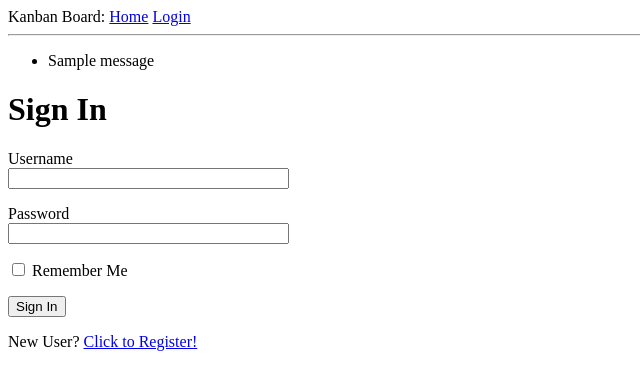
After one commit to QifanYang-bw/kanbanboard, a Flask app: page /login in a window 1280 px wide. The commit adds this page. Shown: the top 390 px of the page, without its empty margins (0-640 px from the left). Run offline with Flask 2, Linux system fonts and the light colour scheme; tables that the repository leaves empty hold one stand-in row (values such as "Sample post"); one stand-in notice (Sample message) is shown; some libraries are stand-ins or nearby versions.

Commit message:
Added Login function

```diff
--- a/app.py
+++ b/app.py
@@ -1,21 +1,97 @@
 from schema import *
 
-from flask import Flask, render_template, request, jsonify, redirect, url_for
+from flask import Flask, render_template, request, jsonify, redirect, url_for, flash
 from flask_sqlalchemy import SQLAlchemy
+from flask_login import LoginManager, login_user, logout_user, current_user, login_required, UserMixin
+from werkzeug.urls import url_parse
+from werkzeug.security import generate_password_hash, check_password_hash
+from datetime import datetime
 
 app = Flask(__name__)
 
+app.config['SECRET_KEY'] = 'I dont know how this works'
 app.config['SQLALCHEMY_DATABASE_URI'] = 'sqlite:///schema.db'
 app.config['SQLALCHEMY_TRACK_MODIFICATIONS'] = False
 
 db = SQLAlchemy(app)
 
+login_manager = LoginManager(app)
+login_manager.login_view = 'login'
+#-------------------------------------------------------
+
+from flask_wtf import FlaskForm
+from wtforms import StringField, PasswordField, BooleanField, SubmitField
+from wtforms.validators import ValidationError, DataRequired, Email, EqualTo
+
+class LoginForm(FlaskForm):
+    username = StringField('Username', validators=[DataRequired()])
+    password = PasswordField('Password', validators=[DataRequired()])
+    remember_me = BooleanField('Remember Me')
+    submit = SubmitField('Sign In')
+
+
+class RegistrationForm(FlaskForm):
+    username = StringField('Username', validators=[DataRequired()])
+    email = StringField('Email', validators=[DataRequired(), Email()])
+    password = PasswordField('Password', validators=[DataRequired()])
+    password2 = PasswordField(
+        'Repeat Password', validators=[DataRequired(), EqualTo('password')])
+    submit = SubmitField('Register')
+
+    def validate_username(self, username):
+        user = User.query.filter_by(username=username.data).first()
+        if user is not None:
+            raise ValidationError('Please use a different username.')
+
+    def validate_email(self, email):
+        user = User.query.filter_by(email=email.data).first()
+        if user is not None:
+            raise ValidationError('Please use a different email address.')
+
+
+#-------------------------------------------------------
+
+class User(UserMixin, db.Model):
+    id = db.Column(db.Integer, primary_key=True)
+    username = db.Column(db.String(64), index=True, unique=True)
+    email = db.Column(db.String(120), index=True, unique=True)
+    password_hash = db.Column(db.String(128))
+    posts = db.relationship('Post', backref='author', lazy='dynamic')
+
+    def __repr__(self):
+        return '<User {}>'.format(self.username)
+
+    def set_password(self, password):
+        self.password_hash = generate_password_hash(password)
+
+    def check_password(self, password):
+        return check_password_hash(self.password_hash, password)
+
+
+@login_manager.user_loader
+def load_user(id):
+    return User.query.get(int(id))
+
+class Post(db.Model):
+    id = db.Column(db.Integer, primary_key=True)
+    body = db.Column(db.String(140))
+    timestamp = db.Column(db.DateTime, index=True, default=datetime.utcnow)
+    user_id = db.Column(db.Integer, db.ForeignKey('user.id'))
+
+    def __repr__(self):
+        return '<Post {}>'.format(self.body)
+
 class Task(db.Model):
     id = db.Column(db.Integer, primary_key=True)
     text = db.Column(db.String(200))
     status = db.Column(db.Integer)
+    user_id = db.Column(db.Integer, db.ForeignKey('user.id'))
+
+#-------------------------------------------------------
 
 @app.route('/')
+@app.route('/index')
+@login_required
 def index():
     stat_todo = Task.query.filter_by(status=0).all()
     stat_doing = Task.query.filter_by(status=1).all()
@@ -61,5 +137,50 @@ def updatestat():
     except Exception as e:
         return jsonify({"status":"fail", "err":str(e)})
 
+#-------------------------------------------------------
+
+
+@app.route('/login', methods=['GET', 'POST'])
+def login():
+    if current_user.is_authenticated:
+        return redirect(url_for('index'))
+    form = LoginForm()
+    if form.validate_on_submit():
+        user = User.query.filter_by(username=form.username.data).first()
+        if user is None or not user.check_password(form.password.data):
+            flash('Invalid username or password')
+            return redirect(url_for('login'))
+        login_user(user, remember=form.remember_me.data)
+        next_page = request.args.get('next')
+        if not next_page or url_parse(next_page).netloc != '':
+            next_page = url_for('index')
+        return redirect(next_page)
+    return render_template('login.html', title='Sign In', form=form)
+
+
+@app.route('/logout')
+def logout():
+    logout_user()
+    return redirect(url_for('index'))
+
+
+@app.route('/register', methods=['GET', 'POST'])
+def register():
+    if current_user.is_authenticated:
+        return redirect(url_for('index'))
+    form = RegistrationForm()
+    if form.validate_on_submit():
+        user = User(username=form.username.data, email=form.email.data)
+        user.set_password(form.password.data)
+        db.session.add(user)
+        db.session.commit()
+        flash('Thanks for registration! Please login in...')
+        return redirect(url_for('login'))
+    return render_template('register.html', title='Register', form=form)
+
+
+#-------------------------------------------------------
+
+
 if __name__ == '__main__':
     app.run(debug = True)
--- /dev/null
+++ b/templates/base.html
@@ -0,0 +1,35 @@
+<!doctype html>
+<html lang="en">
+<html>
+    <head>
+        <meta charset="utf-8">
+        <meta name="viewport" content="width=device-width, initial-scale=1">
+        <script src="https://code.jquery.com/jquery-1.12.4.js"></script>
+        <script src="https://code.jquery.com/ui/1.12.1/jquery-ui.js"></script>
+        <title>Welcome to Kanban Board</title>
+        {% block head %}
+        {% endblock %}
+    </head>
+    <body>
+        <div>
+            Kanban Board:
+            <a href="{{ url_for('index') }}">Home</a>
+            {% if current_user.is_anonymous %}
+            <a href="{{ url_for('login') }}">Login</a>
+            {% else %}
+            <a href="{{ url_for('logout') }}">Logout</a>
+            {% endif %}
+        </div>
+        <hr>
+        {% with messages = get_flashed_messages() %}
+        {% if messages %}
+        <ul>
+            {% for message in messages %}
+            <li>{{ message }}</li>
+            {% endfor %}
+        </ul>
+        {% endif %}
+        {% endwith %}
+        {% block content %}{% endblock %}
+    </body>
+</html>
--- /dev/null
+++ b/templates/login.html
@@ -0,0 +1,25 @@
+{% extends "base.html" %}
+
+{% block content %}
+    <h1>Sign In</h1>
+    <form action="" method="post">
+        {{ form.hidden_tag() }}
+        <p>
+            {{ form.username.label }}<br>
+            {{ form.username(size=32) }}<br>
+            {% for error in form.username.errors %}
+            <span style="color: red;">[{{ error }}]</span>
+            {% endfor %}
+        </p>
+        <p>
+            {{ form.password.label }}<br>
+            {{ form.password(size=32) }}<br>
+            {% for error in form.password.errors %}
+            <span style="color: red;">[{{ error }}]</span>
+            {% endfor %}
+        </p>
+        <p>{{ form.remember_me() }} {{ form.remember_me.label }}</p>
+        <p>{{ form.submit() }}</p>
+    </form>
+    <p>New User? <a href="{{ url_for('register') }}">Click to Register!</a></p>
+{% endblock %}
```
Also changed, not shown: templates/index.html (+7 -8 lines), templates/register.html (added, +37 -0 lines), readme.md (added), schema.db.
